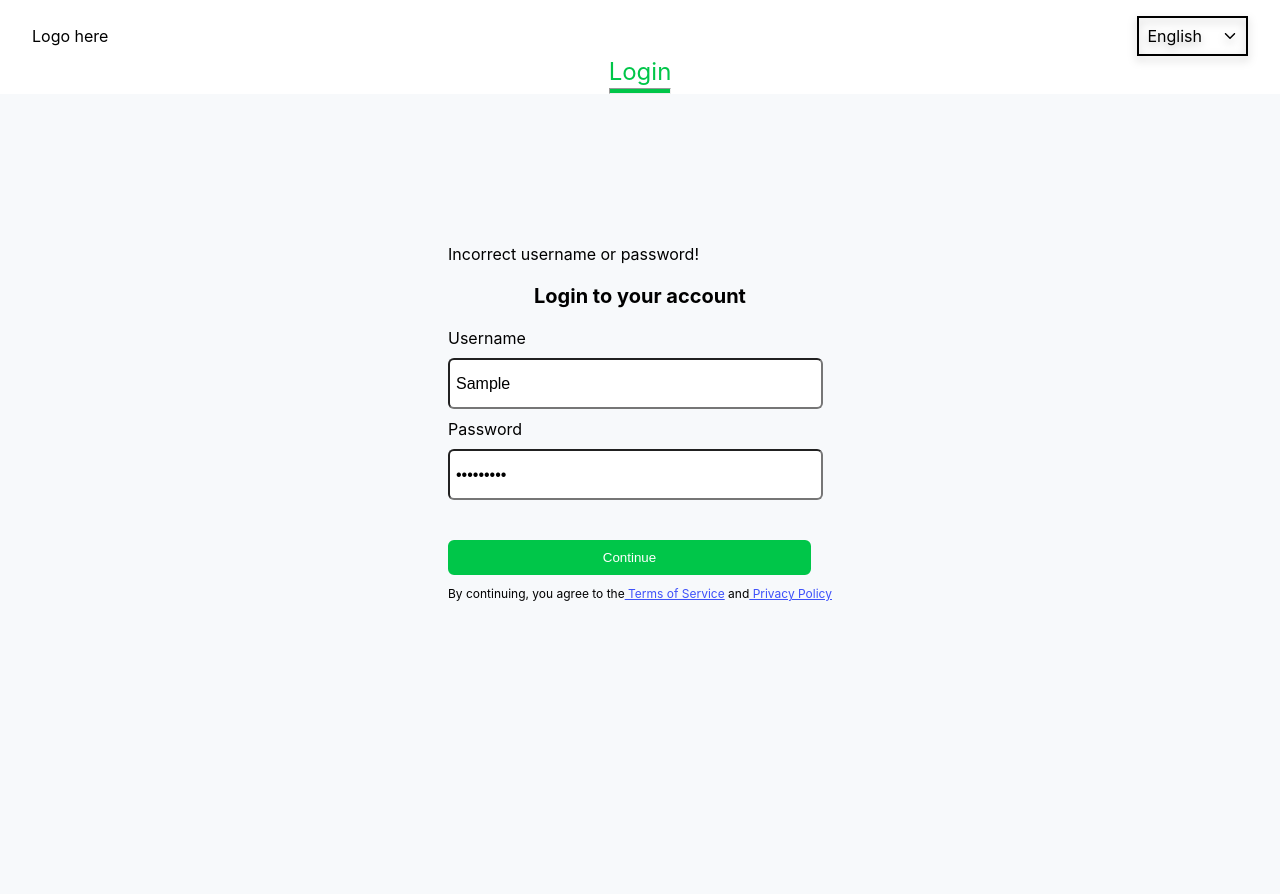
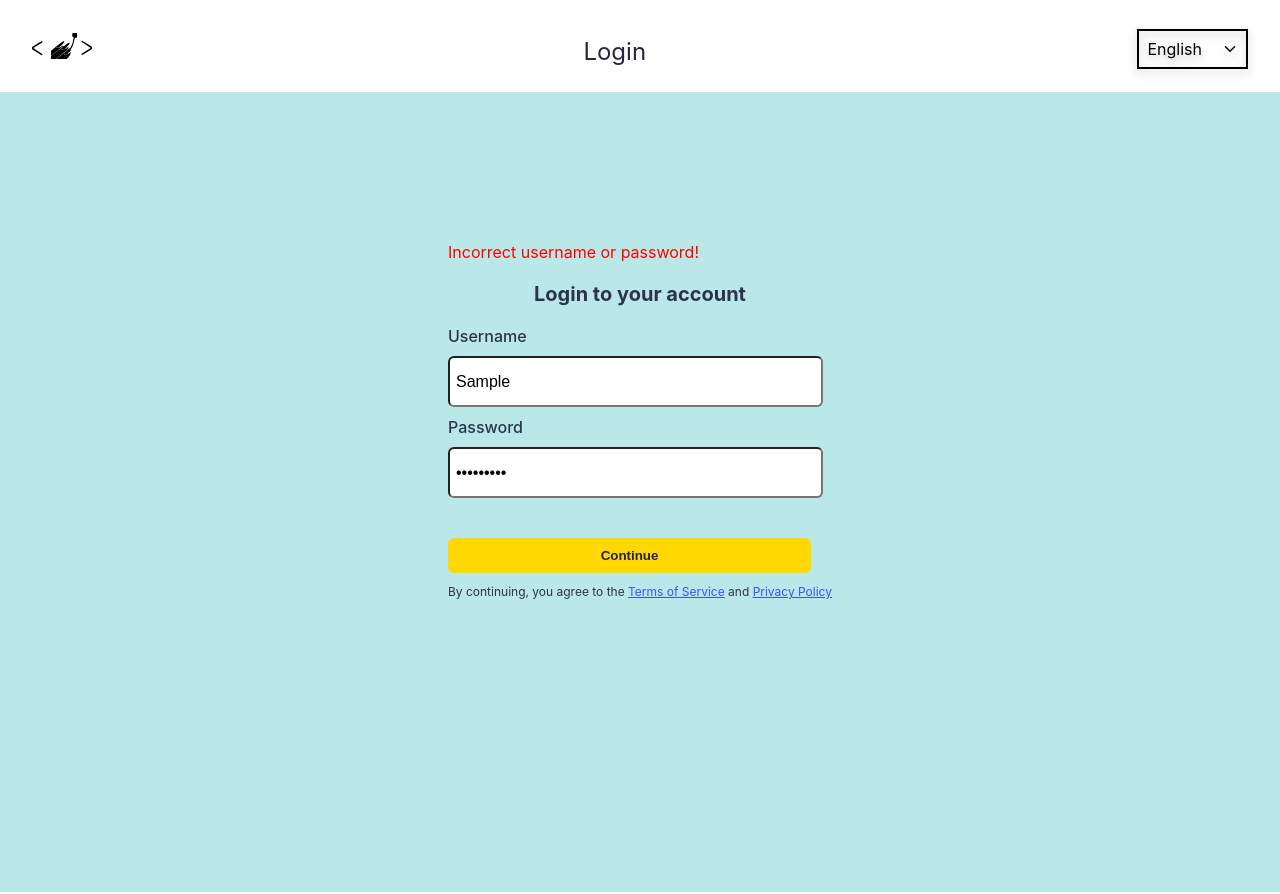
Before and after one commit to AkmalRegov/my_todo_app, a React (Create React App) app: page / in a window 1280 px wide. Both pictures are taken after typing "Sample", "Sample123" into the empty fields and a click on the button "Continue". Built offline with nearby package versions, Linux system fonts and the light colour scheme.

Commit message:
Refactor Navbar component with updated styled-components and icons

```diff
--- a/src/components/Navbar.tsx
+++ b/src/components/Navbar.tsx
@@ -1,8 +1,9 @@
 import React from "react";
+import styled from "styled-components";
+import { SiStyledcomponents as StyledComponentsLogo } from "react-icons/si";
 import { IoIosArrowDown } from "react-icons/io";
-import styled from "styled-components";
 
-const LogoLanguageDiv = styled.div`
+const NavbarDiv = styled.div`
     display: flex;
     align-items: center;
     justify-content: space-between;
@@ -12,6 +13,7 @@ const LogoLanguageDiv = styled.div`
 
 const LogoDiv = styled.div`
     margin-left: 1rem;
+    padding-bottom: 0.75rem;
 `;
 
 const LanguageDiv = styled.div`
@@ -23,42 +25,38 @@ const LanguageDiv = styled.div`
     filter: drop-shadow(0 4px 4px rgba(0, 0, 0, 0.25));
     padding: 0.5rem;
     margin-right: 1rem;
+    margin-bottom: 10px;
 `;
 
 const LoginDiv = styled.div`
     display: flex;
     justify-content: center;
+    padding-bottom: 4px;
     font-size: 1.5rem;
     line-height: 2rem;
 `;
 
 const ClickableDivLogin = styled.div`
     cursor: pointer;
-    color: #00c649;
-`;
-
-const Loginhr = styled.hr`
-    height: 0.25rem;
-    margin: 0;
-    background-color: #00c649;
+    color: #272343;
 `;
 
 export const Navbar: React.FC<{ menu?: string }> = ({ menu }) => {
     return (
         <>
             <div>
-                <LogoLanguageDiv>
-                    <LogoDiv>Logo here</LogoDiv>
+                <NavbarDiv>
+                    <LogoDiv>
+                        <StyledComponentsLogo size={60} />
+                    </LogoDiv>
+                    <LoginDiv>
+                        <ClickableDivLogin>{menu ?? "Login"}</ClickableDivLogin>
+                    </LoginDiv>
                     <LanguageDiv>
                         English
                         <IoIosArrowDown />
                     </LanguageDiv>
-                </LogoLanguageDiv>
-                <LoginDiv>
-                    <ClickableDivLogin>
-                        {menu ?? "Login"} <Loginhr />
-                    </ClickableDivLogin>
-                </LoginDiv>
+                </NavbarDiv>
             </div>
         </>
     );
--- a/src/pages/UserLogin/UserLogin.tsx
+++ b/src/pages/UserLogin/UserLogin.tsx
@@ -4,12 +4,13 @@ import { useNavigate } from "react-router-dom";
 import { Navbar } from "../../components/Navbar";
 import { LoginContext } from "../../context/Login";
 import styled from "styled-components";
+import { TodoContext } from "../../context/Todo";
 
 const LoginMain = styled.main`
     display: flex;
     flex-direction: column;
     align-items: center;
-    background-color: #f7f9fb;
+    background-color: #bae8e8;
     min-height: 100vh;
 `;
 
@@ -25,6 +26,7 @@ const LoginAccountText = styled.p`
     text-align: center;
     font-size: 20px;
     font-weight: bold;
+    color: #2d334a;
 `;
 
 const LoginUsernamePasswordDiv = styled.div`
@@ -57,19 +59,26 @@ const LoginTCDiv = styled.div`
 const LoginContinueButton = styled.button`
     align-items: center;
     justify-content: center;
-    color: white;
+    color: #272343;
     padding: 0.5rem;
     gap: 20px;
-    border: 2px #00c649 solid;
-    background-color: #00c649;
+    border: 2px #ffd803 solid;
+    background-color: #ffd803;
     border-radius: 0.375rem;
     width: 363px;
     cursor: pointer;
+    font-weight: 600;
+
+    &:hover {
+        background-color: #ffe803;
+        border: 2px #ffe803 solid;
+    }
 `;
 
 const LoginTCPara = styled.p`
     margin-top: 11px;
     font-size: 12px;
+    color: #2d334a;
 `;
 
 const LoginTCAnchor = styled.a`
@@ -78,52 +87,24 @@ const LoginTCAnchor = styled.a`
     color: #3e51fa;
 `;
 
-export const NewLogin: React.FC = () => {
-    return (
-        <LoginMain>
-            <LoginDivForm>
-                <LoginPadding>
-                    <form
-                        onSubmit={(e) => {
-                            e.preventDefault();
-                        }}
-                    >
-                        <LoginAccountText>Login to your account</LoginAccountText>
-                        <LoginUsernamePasswordDiv>
-                            <LoginFieldDiv>
-                                <label htmlFor="email">Username</label>
-                                <LoginInputBox type="text" name="username" />
-                            </LoginFieldDiv>
-                            <LoginFieldDiv>
-                                <label htmlFor="username">Password</label>
-                                <LoginInputBox type="text" name="password" />
-                            </LoginFieldDiv>
-                        </LoginUsernamePasswordDiv>
-                        <LoginTCDiv>
-                            <LoginContinueButton>Continue</LoginContinueButton>
-                            <LoginTCPara>
-                                By continuing, you agree to the
-                                <LoginTCAnchor href={""}> Terms of Service</LoginTCAnchor> and
-                                <LoginTCAnchor href={""}> Privacy Policy</LoginTCAnchor>
-                            </LoginTCPara>
-                        </LoginTCDiv>
-                    </form>
-                </LoginPadding>
-            </LoginDivForm>
-        </LoginMain>
-    );
-};
+const LoginLabelText = styled.label`
+    color: #2d334a;
+    font-weight: 500;
+`;
 
 export const UserLogin: React.FC = () => {
     //*HOOKS and VARIABLES
     const { state, dispatch } = useContext(LoginContext);
     const { username, password, error, isLoggedIn } = state;
+    const { dispatch: TodoDispatch } = useContext(TodoContext);
     const navigate = useNavigate();
     useEffect(() => {
         if (isLoggedIn) {
             navigate("/welcome");
+        } else {
+            TodoDispatch({ type: "userLogOut" });
         }
-    }, [isLoggedIn, navigate]);
+    }, [isLoggedIn, navigate, TodoDispatch]);
 
     //*FUNCTIONS
     async function login() {
@@ -131,7 +112,7 @@ export const UserLogin: React.FC = () => {
             setTimeout(() => {
                 if (password === "password") {
                     resolve();
-                    dispatch({ type: "success", isLoggedIn: true, isLoading: false });
+                    dispatch({ type: "success", error: "", isLoggedIn: true, isLoading: false });
                 } else {
                     reject();
                 }
@@ -162,11 +143,15 @@ export const UserLogin: React.FC = () => {
                 <LoginDivForm>
                     <LoginPadding>
                         <form onSubmit={handleSubmit}>
-                            {error && <p className="error">{error}</p>}
+                            {error !== "" && (
+                                <p className="error" style={{ color: "red" }}>
+                                    {error}
+                                </p>
+                            )}
                             <LoginAccountText>Login to your account</LoginAccountText>
                             <LoginUsernamePasswordDiv>
                                 <LoginFieldDiv>
-                                    <label htmlFor="email">Username</label>
+                                    <LoginLabelText htmlFor="username">Username</LoginLabelText>
                                     <LoginInputBox
                                         type="text"
                                         name="username"
@@ -181,7 +166,7 @@ export const UserLogin: React.FC = () => {
                                     />
                                 </LoginFieldDiv>
                                 <LoginFieldDiv>
-                                    <label htmlFor="username">Password</label>
+                                    <LoginLabelText htmlFor="password">Password</LoginLabelText>
                                     <LoginInputBox
                                         type="password"
                                         name="password"
@@ -199,9 +184,9 @@ export const UserLogin: React.FC = () => {
                             <LoginTCDiv>
                                 <LoginContinueButton>Continue</LoginContinueButton>
                                 <LoginTCPara>
-                                    By continuing, you agree to the
-                                    <LoginTCAnchor href={""}> Terms of Service</LoginTCAnchor> and
-                                    <LoginTCAnchor href={""}> Privacy Policy</LoginTCAnchor>
+                                    By continuing, you agree to the{" "}
+                                    <LoginTCAnchor href={""}>Terms of Service</LoginTCAnchor> and{" "}
+                                    <LoginTCAnchor href={""}>Privacy Policy</LoginTCAnchor>
                                 </LoginTCPara>
                             </LoginTCDiv>
                         </form>
--- a/src/pages/Welcome/Welcome.tsx
+++ b/src/pages/Welcome/Welcome.tsx
@@ -8,7 +8,7 @@ const WelcomeMain = styled.main`
     display: flex;
     flex-direction: column;
     align-items: center;
-    background-color: #f7f9fb;
+    background-color: #bae8e8;
     min-height: 100vh;
 `;
 
@@ -20,25 +20,38 @@ const WelcomeDiv = styled.div`
     display: flex;
     gap: 1rem;
     margin: 0 auto;
+    margin-top: 2rem;
 `;
 
 const WelcomeButtons = styled.button`
     align-items: center;
     justify-content: center;
-    color: white;
+    color: #272343;
     padding: 0.5rem;
     gap: 20px;
-    border: 2px #00c649 solid;
-    background-color: #00c649;
+    border: 2px #ffd803 solid;
+    background-color: #ffd803;
     border-radius: 0.375rem;
     width: 200px;
     cursor: pointer;
+    font-weight: 600;
+
+    &:hover {
+        background-color: #ffe803;
+        border: 2px #ffe803 solid;
+    }
 `;
 
 const WelcomeH1 = styled.h1`
     text-align: center;
     font-size: 30px;
     font-weight: bold;
+    color: #272343;
+    margin: 0;
+`;
+
+const WelcomeHr = styled.hr`
+    border: 1px solid #fffffe;
 `;
 
 export function Welcome() {
@@ -56,6 +69,7 @@ export function Welcome() {
             <WelcomeMain>
                 <WelcomeDivMarginTop>
                     <WelcomeH1>Welcome {username}!</WelcomeH1>
+                    <WelcomeHr />
                     <WelcomeDiv>
                         <WelcomeButtons
                             onClick={() => {
```
